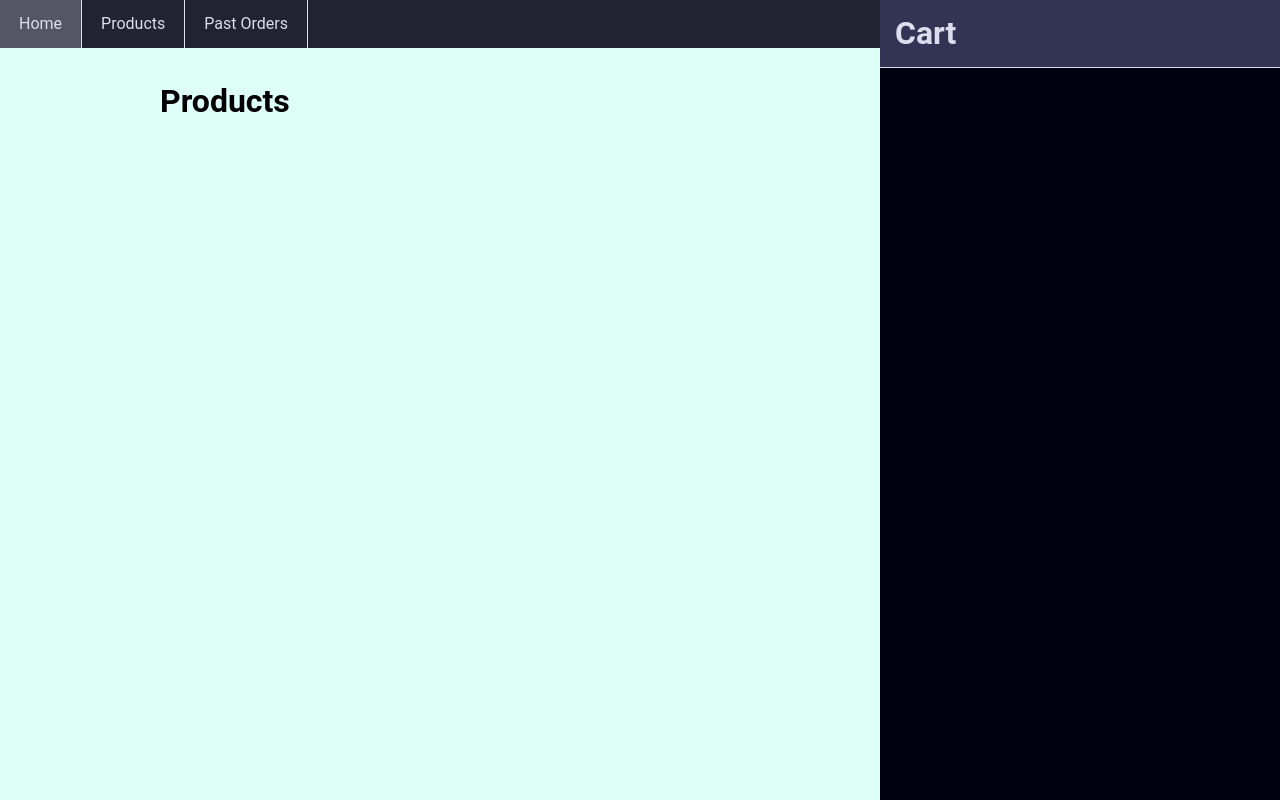
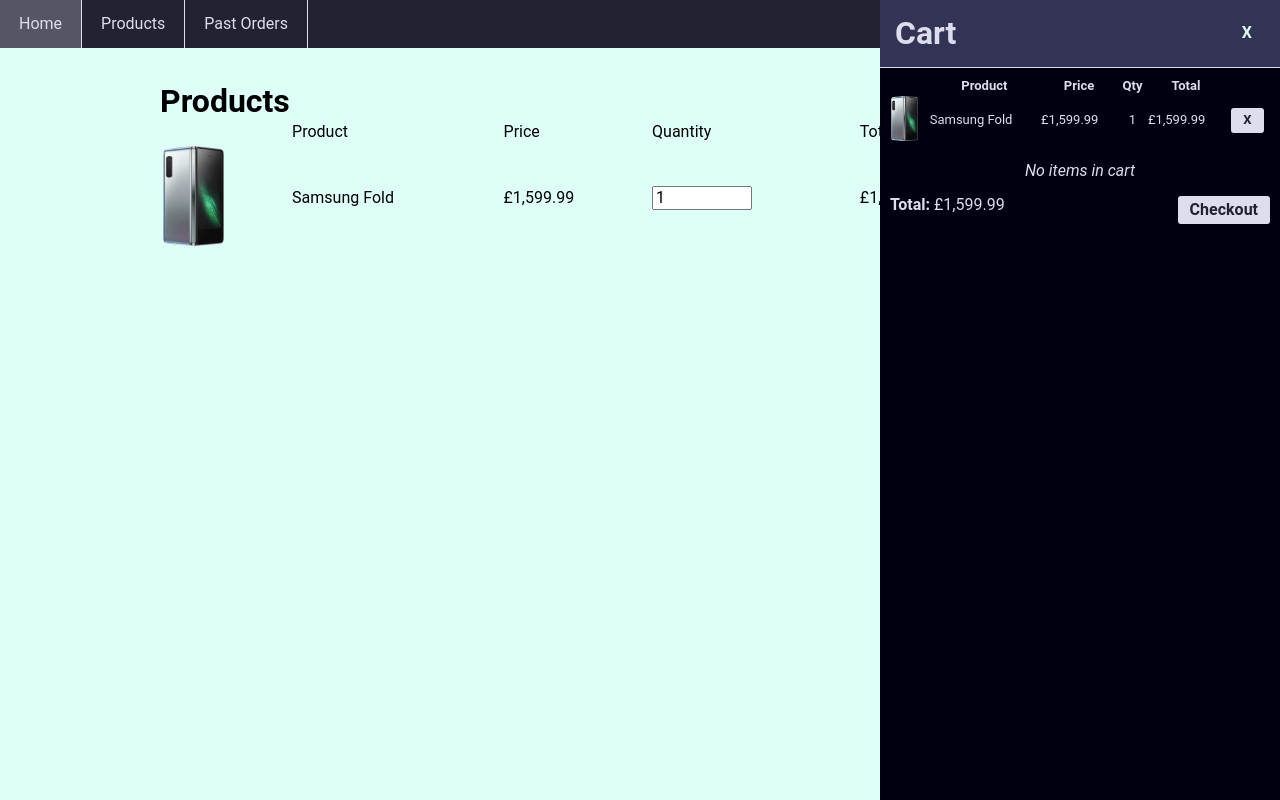
Before and after one commit to TheJaredWilcurt/product-and-cart, a plain HTML site: page index.html in a window 1280 px wide. Drawn offline with Linux system fonts and the light colour scheme.

Commit message:
Basic layout done

```diff
--- a/index.html
+++ b/index.html
@@ -13,6 +13,14 @@
         --topBarLinkHoverBackground: #556;
         --font-size: 16px;
         --cartWidth: 400px;
+        --cartBackground: #001;
+        --cartTableMargin: 10px;
+        --buttonRadius: 3px;
+      }
+      *,
+      *:before,
+      *:after {
+        box-sizing: border-box;
       }
       body {
         background: var(--bodyBackground);
@@ -21,13 +29,70 @@
       h1 {
         margin: 0px;
       }
+      th {
+        font-weight: bold;
+      }
+
+
+      /* UTILITY */
+
+      .sr-only {
+        position: absolute;
+        width: 1px;
+        height: 1px;
+        border: 0px;
+        margin: -1px;
+        padding: 0px;
+        clip: rect(0, 0, 0, 0);
+        overflow: hidden;
+      }
+      .sr-only-focusable:active,
+      .sr-only-focusable:focus {
+        position: static;
+        width: auto;
+        height: auto;
+        margin: 0px;
+        clip: auto;
+        overflow: visible;
+      }
+      .spread {
+        display: flex;
+        justify-content: space-between;
+      }
+      .btn {
+        border: 0px;
+        border-radius: var(--buttonRadius);
+        padding: 5px 12px;
+        font-weight: bold;
+        vertical-align: middle;
+      }
+      .btn:active {
+        padding: 6px 11px 4px 13px;
+      }
+      .btn-dark {
+        background: var(--topNavBackground);
+        color: var(--topNavColor);
+      }
+      .btn-dark:hover {
+        background: var(--cartBackground);
+        color: var(--bodyBackground);
+      }
+      .btn-light {
+        background: var(--topNavColor);
+        color: var(--topNavBackground);
+      }
+      .btn-light:hover {
+        background: var(--bodyBackground);
+        color: var(--cartBackground);
+      }
+      .center {
+        text-align: center;
+      }
 
 
       /* TOP NAV */
 
       .top-bar {
-        display: flex;
-        justify-content: space-between;
         background: var(--topNavBackground);
         color: var(--topNavColor);
         font-size: 0px;
@@ -36,7 +101,7 @@
         display: inline-block;
       }
       .top-bar-link,
-      .cart-link {
+      .top-bar-cart-link {
         display: inline-block;
         border-right: 1px solid var(--topNavColor);
         padding: 15px 19px;
@@ -47,11 +112,11 @@
       .top-bar-link:hover {
         background: var(--topBarLinkHoverBackground);
       }
-      .cart-link {
+      .top-bar-cart-link {
         border: 0px;
         font-size: var(--font-size);
       }
-      .cart-link:hover {
+      .top-bar-cart-link:hover {
         text-decoration: underline;
       }
 
@@ -63,6 +128,16 @@
         max-width: 960px;
         margin: 0px auto;
         padding-top: 35px;
+      }
+      .product-table {
+        width: 100%;
+      }
+      .product-image {
+        max-width: 100px;
+        max-height: 100px;
+      }
+      .quantity-input {
+        width: 100px;
       }
 
 
@@ -81,7 +156,7 @@
       }
       .cart {
         position: relative;
-        background: #001;
+        background: var(--cartBackground);
         color: var(--topNavColor);
         transition: 1s ease right;
       }
@@ -91,7 +166,32 @@
       .cart-title {
         background: #335;
         border-bottom: 1px solid var(--topNavColor);
-        padding: 15px 0px 15px 15px;
+        padding: 15px;
+      }
+      .cart-close {
+        background: transparent;
+        border: 0px;
+        border-radius: var(--buttonRadius);
+        padding: 0px 13px;
+        color: var(--bodyBackground);
+        font-size: var(--font-size);
+        font-weight: bold;
+      }
+      .cart-close:hover {
+        background: var(--cartBackground);
+      }
+      .cart-table {
+        width: calc(var(--cartWidth) - calc(var(--cartTableMargin) * 2));
+        border-collapse: collapse;
+        margin: var(--cartTableMargin);
+        font-size: calc(var(--font-size) - 3px);
+      }
+      .cart-image {
+        max-width: 45px;
+        max-height: 45px;
+      }
+      .cart-wrapper {
+        margin: var(--cartTableMargin);
       }
     </style>
   </head>
@@ -99,28 +199,106 @@
 
     <div id="app">
 
-      <header class="top-bar">
+      <header class="top-bar spread">
         <nav class="top-bar-nav">
           <a href="#" class="top-bar-link">Home</a>
           <a href="#" class="top-bar-link">Products</a>
           <a href="#" class="top-bar-link">Past Orders</a>
         </nav>
         <span>
-          <a href="#" class="cart-link">Cart (0)</a>
+          <a href="#" class="top-bar-cart-link">Cart (0)</a>
         </span>
       </header>
 
       <main class="wrapper">
         <h1>Products</h1>
+
+        <table class="product-table">
+          <thead>
+            <tr>
+              <td><span class="sr-only">Product Image</span></td>
+              <td>Product</td>
+              <td>Price</td>
+              <td>Quantity</td>
+              <td>Total</td>
+              <td><span class="sr-only">Actions</span></td>
+            </tr>
+          </thead>
+          <tbody>
+            <tr>
+              <td><img src="images/samsung-fold.png" alt="Samsung Fold" class="product-image"></td>
+              <td>Samsung Fold</td>
+              <td>£1,599.99</td>
+              <td><input type="number" min="1" value="1" class="quantity-input"></td>
+              <td>£1,599.99</td>
+              <td><button class="btn btn-dark">Add</button></td>
+            </tr>
+          </tbody>
+        </table>
       </main>
 
       <aside class="cart-container">
         <div class="cart">
-          <h1 class="cart-title">Cart</h1>
+          <h1 class="cart-title spread">
+            Cart
+            <button class="cart-close">X</button>
+          </h1>
+
+          <table class="cart-table">
+            <thead>
+              <tr>
+                <th><span class="sr-only">Product Image</span></th>
+                <th>Product</th>
+                <th>Price</th>
+                <th>Qty</th>
+                <th>Total</th>
+                <th><span class="sr-only">Actions</span></th>
+              </tr>
+            </thead>
+            <tbody>
+              <tr>
+                <td><img src="images/samsung-fold.png" alt="Samsung Fold" class="cart-image"></td>
+                <td>Samsung Fold</td>
+                <td>£1,599.99</td>
+                <td class="center">1</td>
+                <td>£1,599.99</td>
+                <td class="center"><button class="btn btn-light">X</button></td>
+              </tr>
+            </tbody>
+          </table>
+
+          <div class="cart-wrapper">
+            <p class="center"><em>No items in cart</em></p>
+            <div class="spread">
+              <span><strong>Total:</strong> £1,599.99</span>
+              <button class="btn btn-light">Checkout</button>
+            </div>
+          </div>
         </div>
       </aside>
 
     </div>
 
+    <script>
+    const products = [
+      {
+        id: 0,
+        image: 'images/samsung-fold.png'
+        name: 'Samsung Fold',
+        price: {
+          usd: 1979.99,
+          gbp: 1599.99
+        },
+        quantity: 1,
+        type: 'phone'
+      }
+    ];
+
+    (1599.99).toLocaleString('en-GB', {
+      style: 'currency',
+      currency: 'GBP'
+    }); // '£1,599.99'
+    </script>
+
   </body>
 </html>
```
Also changed, not shown: images/samsung-fold.png (added).
